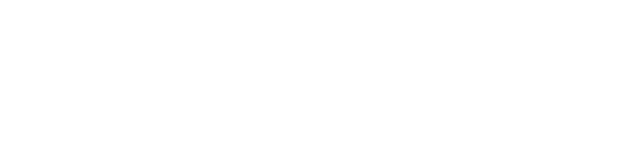
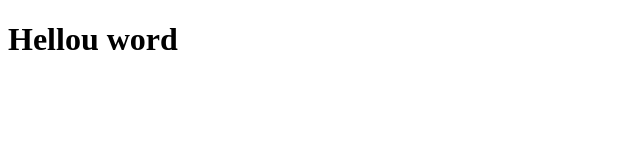
Before and after one commit to NathaelPedro/testa-ai, a plain HTML site: page Page2.html in a window 1280 px wide. Shown: the whole page, without its empty margins (0-640 px from the left). Drawn offline with Linux system fonts and the light colour scheme.

Commit message:
teste page2 3°

```diff
--- a/Page2.html
+++ b/Page2.html
@@ -9,7 +9,7 @@
 </head>
 <body onload="load()">
     <header>
-
+        <h1>Hellou word</h1>
     </header>
 
     <script src="page.js"></script>
```
